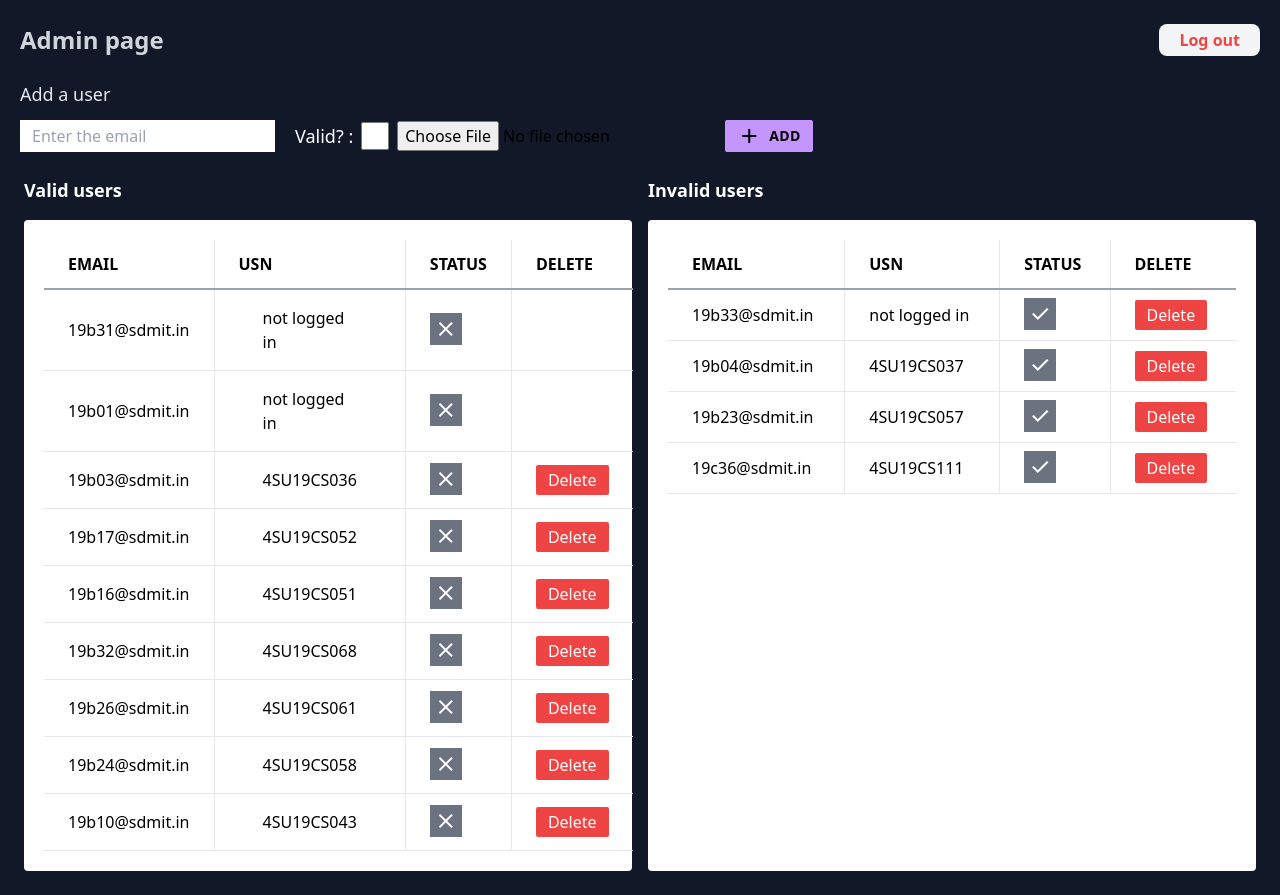
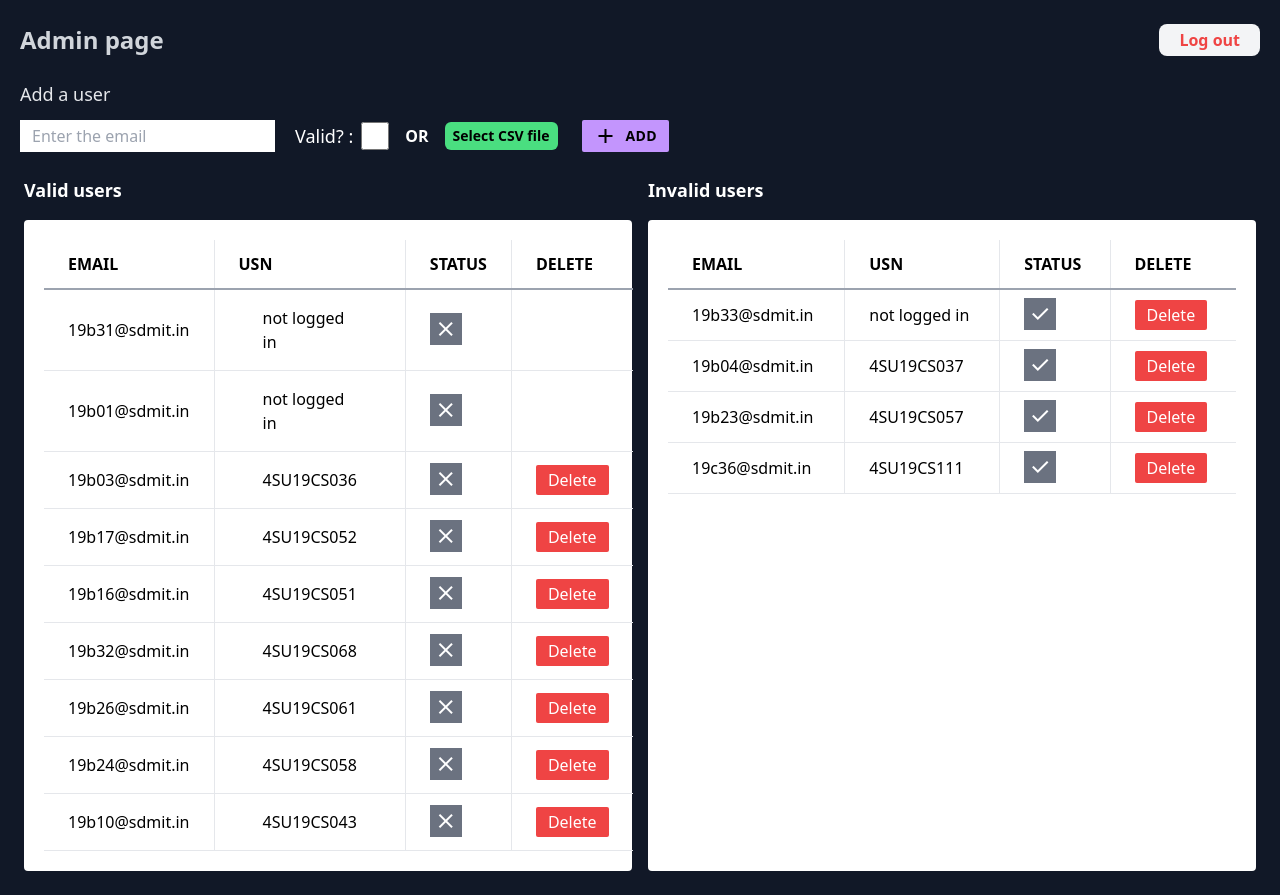
Before and after one commit to manoj-gaonkar/SocialMediaForPrivateInstitution, a Django app: page /n/admin/ in a window 1280 px wide. Run offline with Django 3.2, Linux system fonts and the light colour scheme; a user stored in the database is signed in; data comes from the database, SQL or seed files in the repository; both versions use the stored data as it was after the commit; some libraries are stand-ins or nearby versions.

Commit message:
adding users via csv files

```diff
--- a/network/templates/network/admin.html
+++ b/network/templates/network/admin.html
@@ -25,7 +25,11 @@
                 <input type="text" name='email'  autocomplete='off' class=' mr-3 py-1 px-3' placeholder="Enter the email"  id='usn'>
                 <p class='text-white text-lg inline-block mx-2'>Valid? :</p>
                 <input type="checkbox" name='check[]' class='p-4 h-7 w-7 inline bg-red-400 mr-2'>
-                <input type="file" accept='.csv' name="csv_file" >
+                <p class="font-bold text-white mx-2 " >OR</p>
+                <label for="csv_file" class='bg-green-400 text-sm font-bold px-2 py-1 mx-2 rounded-md '>
+                    Select CSV file
+                    <input type="file" accept='.csv' name="csv_file" class='hidden' >
+                </label>
                 <button type="submit" class=" px-3 py-1   bg-[#C395FD] hover:bg-[#d399ff] rounded-sm mx-4 flex justify-betweeen items-center" id='add' >
                     <span class="material-symbols-outlined  ">add</span>
                     <p class="text-sm text-black font-bold tracking-wide ml-2">ADD</p>
--- a/network/views.py
+++ b/network/views.py
@@ -546,6 +546,7 @@ def adminlogin(request):
             })
     return render(request,'network/adminlogin.html')
 
+import io
 
 @login_required(login_url='/n/admin/login')
 def adminpage(request):
@@ -569,16 +570,35 @@ def adminpage(request):
             return redirect('adminpage')
         if request.FILES.get('csv_file'):
             csv_file = request.FILES.get('csv_file')
-            print(csv_file)
+            print(type(csv_file))
             if not csv_file.name.endswith('.csv'):
                 return HttpResponse('File is not a CSV')
 
             # Assuming the CSV file has headers 'email' and 'valid'
-            reader = csv.DictReader(csv_file)
+            # csv_data = io.TextIOWrapper(csv_file, encoding='utf-8')
+            csv_data = io.TextIOWrapper(csv_file, encoding='utf-8')
+            reader = csv.reader(csv_data)
             for row in reader:
-                email = row['email']
-                valid = row['valid']
-                print(email,valid)
+                print(row)
+
+                for i in reader:
+                    y = re.search("[A-Za-z]*@sdmit.in",i[0])
+                    if i[1] == 'TRUE':
+                        validuser=True
+                    else:
+                        validuser = False
+                    if y is not None:
+                        if i[0] in authusers.objects.values_list('email',flat=True):
+                            messages.error(request,"email already exists in database")
+                            pass
+                        else:
+                            authusers.objects.create(email=str(i[0]),valid=validuser)
+                    print(i[0])
+
+            # for row in reader:
+            #     email = row['email']
+            #     valid = row['valid']
+            #     print(email,valid)
                 # Adminmodel.objects.create(email=email, valid=valid)
     realusers = User.objects.values_list('username',flat=True)
     return render(request,'network/admin.html',{
```
Also changed, not shown: db.sqlite3.
